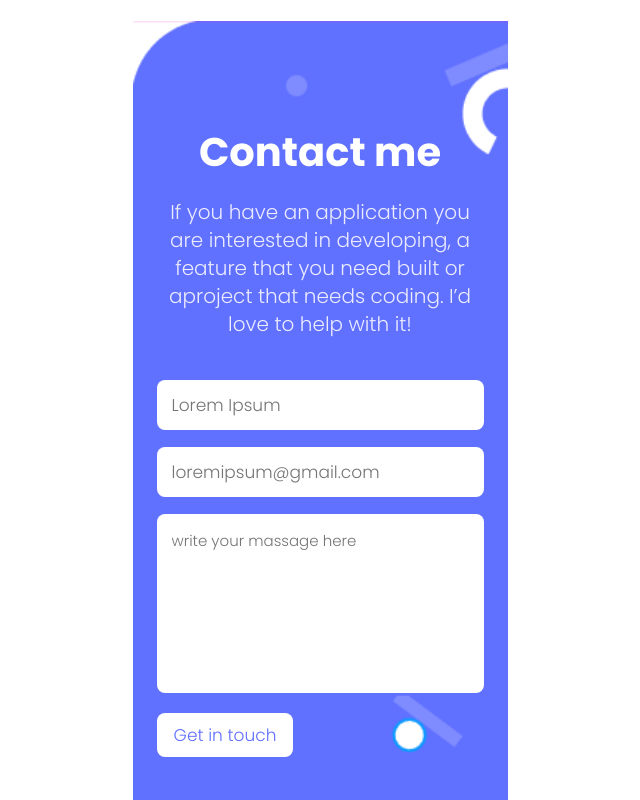
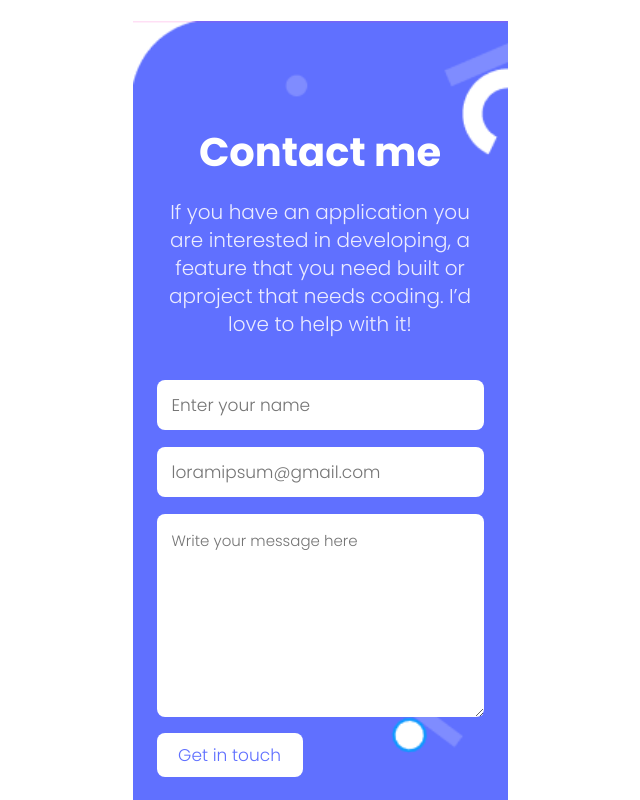
Before and after one commit to jalal1379/Microverse_portflaio, a website: page index.html in a window 1280 px wide. Shown: the part 4767-5567 px from the top of the page, without its empty margins (320-960 px from the left). Drawn offline with Linux system fonts and the light colour scheme.

Commit message:
Add changes

```diff
--- a/css/style.css
+++ b/css/style.css
@@ -833,7 +833,8 @@ body {
   color: #cfd8dc;
 }
 
-.contact .contact_button .contact_button__item {
+.contact_form .form_btn {
+  width: 146px;
   cursor: pointer;
   color: #6070ff;
   padding: 10px 17px;
@@ -845,24 +846,23 @@ body {
   line-height: 24px;
   border-radius: 8px;
   border: none;
-  margin-bottom: 43px;
-  margin-left: -190px;
+  margin-top: 16px;
 }
 
-.contact .contact_button .contact_button__item:enabled {
+.contact_form .form_btn:enabled {
   color: #6070ff;
 }
 
-.contact .contact_button .contact_button__item:hover {
+.contact_form .form_btn:hover {
   background-color: #6070ff;
   color: white;
 }
 
-.contact .contact_button .contact_button__item:active {
+.contact_form .form_btn:active {
   background-color: #0519ce;
   column-rule: #e5e5e5;
 }
 
-.contact .contact_button .contact_button__item:disabled {
+.contact_form .form_btn:disabled {
   color: #e5e5e5;
 }
--- a/index.html
+++ b/index.html
@@ -157,19 +157,18 @@
                 feature that you need built or aproject that needs coding.
 
                 I’d love to help with it!</p>
-                <form class="contact_form">
-                     <label for=""></label>
-                    <input type="text" placeholder="Lorem Ipsum" value="" class="form1">
+                <form class="contact_form" action="https://formspree.io/f/mjvdadbe" method="post">
 
-                    <input type="email" placeholder="loremipsum@gmail.com" class="form2">
+                    <input name="Name" id="name" type="text" placeholder="Enter your name"  class="form1"  required maxlength="30">
 
-                    <input type="text" placeholder="write your massage here" class="form3">
+                    <input type="email" class="form2" name="email" id="email" placeholder="loramipsum@gmail.com" required>
 
+                    <textarea name="message" id="message" class="form3" placeholder="Write your message here" maxlength="500" required></textarea>
+
+                    <button class="form_btn" type="submit">Get in touch</button>
                 </form>
 
-                <div class="contact_button">
-                    <button type="submit" class="contact_button__item">Get in touch</button>
-                </div>
+
 
 
             </section>
```
